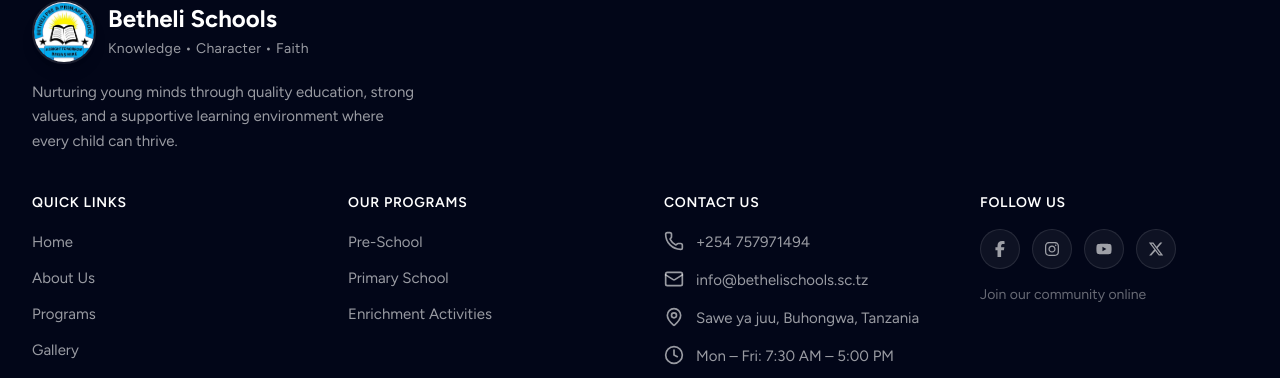
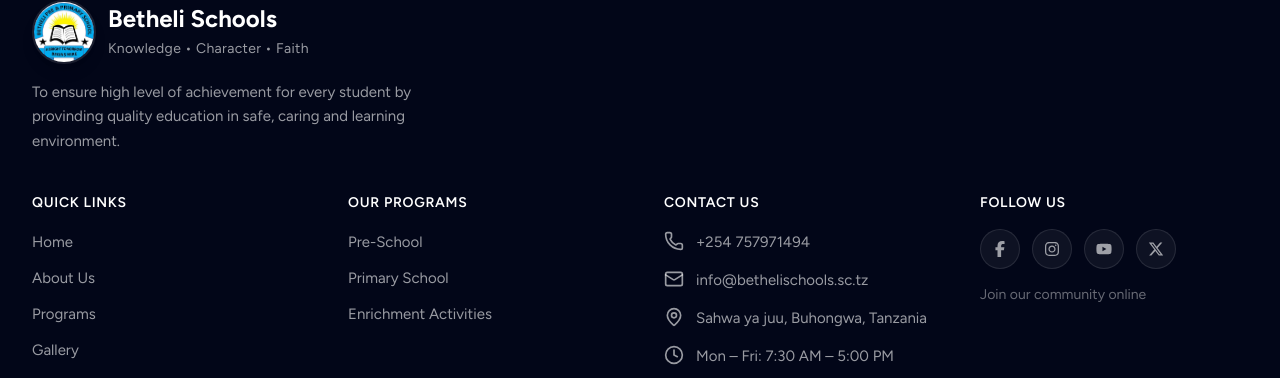
Before and after one commit to JabelRichard/betheli-schools-website, a Next.js app: page / in a window 1280 px wide. Shown: the part 4528-4906 px from the top of the page. Built offline with nearby package versions, Linux system fonts and the light colour scheme.

Commit message:
few updates

```diff
--- a/components/layout/Footer.tsx
+++ b/components/layout/Footer.tsx
@@ -44,7 +44,7 @@
 const contactInfo: ContactItem[] = [
   { icon: Phone, label: '+254 757971494', href: 'tel:+254757971494' },
   { icon: Mail, label: 'info@bethelischools.sc.tz', href: 'mailto:info@bethelischools.sc.tz' },
-  { icon: MapPin, label: 'Sawe ya juu, Buhongwa, Tanzania', href: 'https://maps.app.goo.gl/RYheSt1N7BW8t1md9' },
+  { icon: MapPin, label: 'Sahwa ya juu, Buhongwa, Tanzania', href: 'https://maps.app.goo.gl/RYheSt1N7BW8t1md9' },
   { icon: Clock, label: 'Mon – Fri: 7:30 AM – 5:00 PM' }
 ]
 
@@ -117,7 +117,7 @@
             </div>
           </Link>
           <p className="mt-4 text-white/60 text-[15px] leading-relaxed max-w-sm">
-            Nurturing young minds through quality education, strong values, and a supportive learning environment where every child can thrive.
+            To ensure high level of achievement for every student by provinding quality education in safe, caring and learning environment.
           </p>
         </motion.div>
 
```
